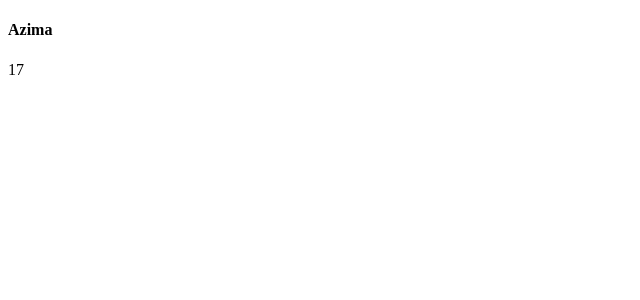
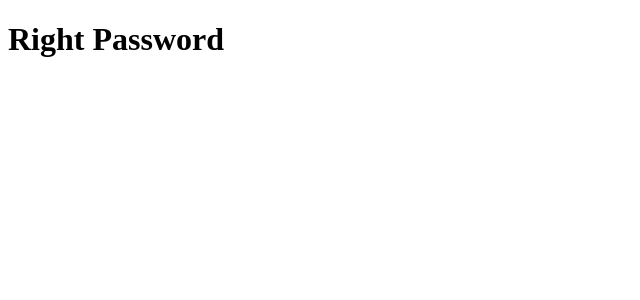
Before and after one commit to TemirovaAzima/typescript-react, a React (Vite) app: page / in a window 1280 px wide. Shown: the top 300 px of the page, without its empty margins (0-640 px from the left). Built offline with nearby package versions, Linux system fonts and the light colour scheme.

Commit message:
conditional rendering

```diff
--- a/src/App.tsx
+++ b/src/App.tsx
@@ -1,10 +1,26 @@
-import Person from "./components/Person.tsx";
+import React, {JSX} from "react";
+type PasswordProp={
+    isValid : boolean,
+}
+const ValidPassword=() :JSX.Element=><h1>Right Password</h1>
+const InValidPassword =(): JSX.Element=> <h1>Wrong Password</h1>
+// const Password: React.FC<PasswordProp>=({isValid})=>{
+//     if(isValid){
+//         return ValidPassword()
+//     }else{
+//         return InValidPassword()
+//     }
+// }
 
+// using ternary operator
+const Password: React.FC<PasswordProp>=({isValid})=>{
+   return  isValid ? <ValidPassword/> : <InValidPassword/>;
+}
 
 const App = () => {
     return (
         <div>
-            <Person name={"Azima"} age={17}/>
+          <Password isValid={true}/>
         </div>
     )
 }
--- a/src/components/Person.tsx
+++ /dev/null
@@ -1,11 +0,0 @@
-
-
-const Person = ({name,age}: {name: string ; age: number}) => {
-    return (
-        <div>
-            <h4>{name}</h4>
-            <p>{age}</p>
-        </div>
-    )
-}
-export default Person
```
